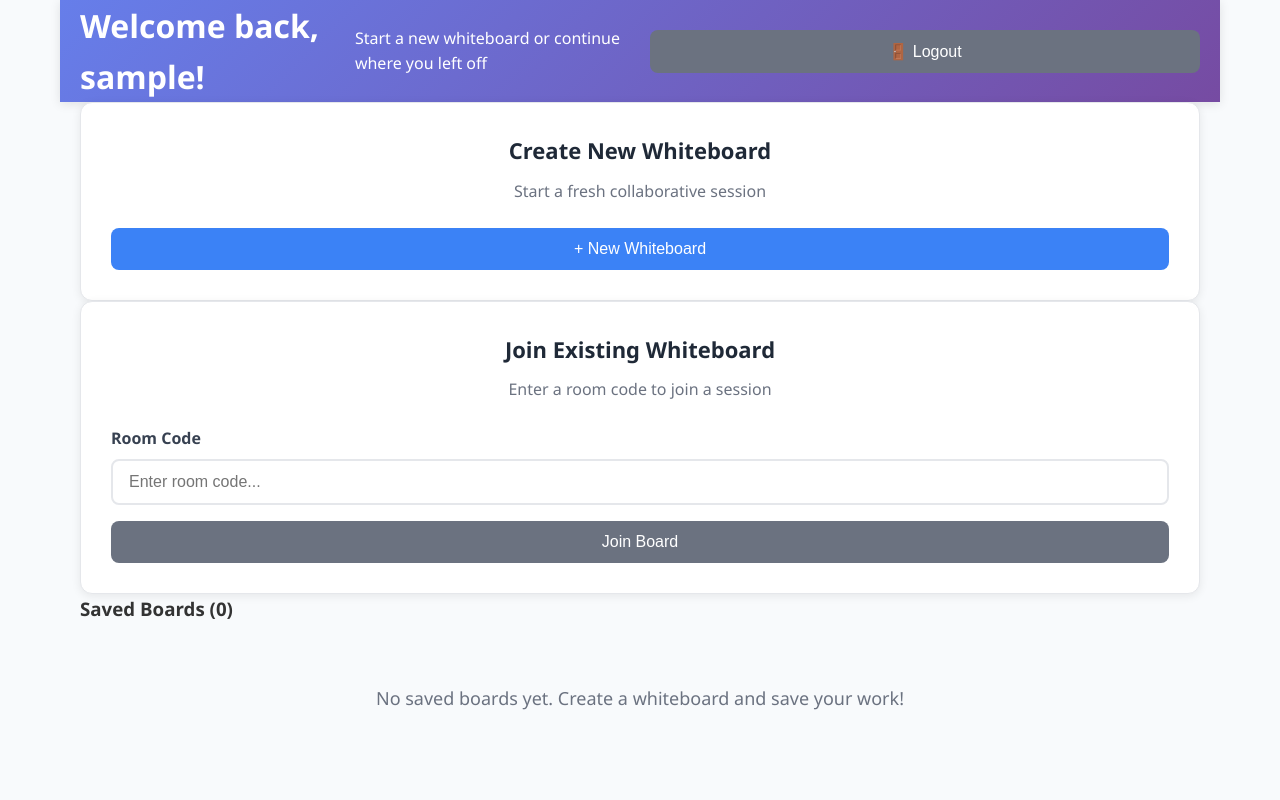
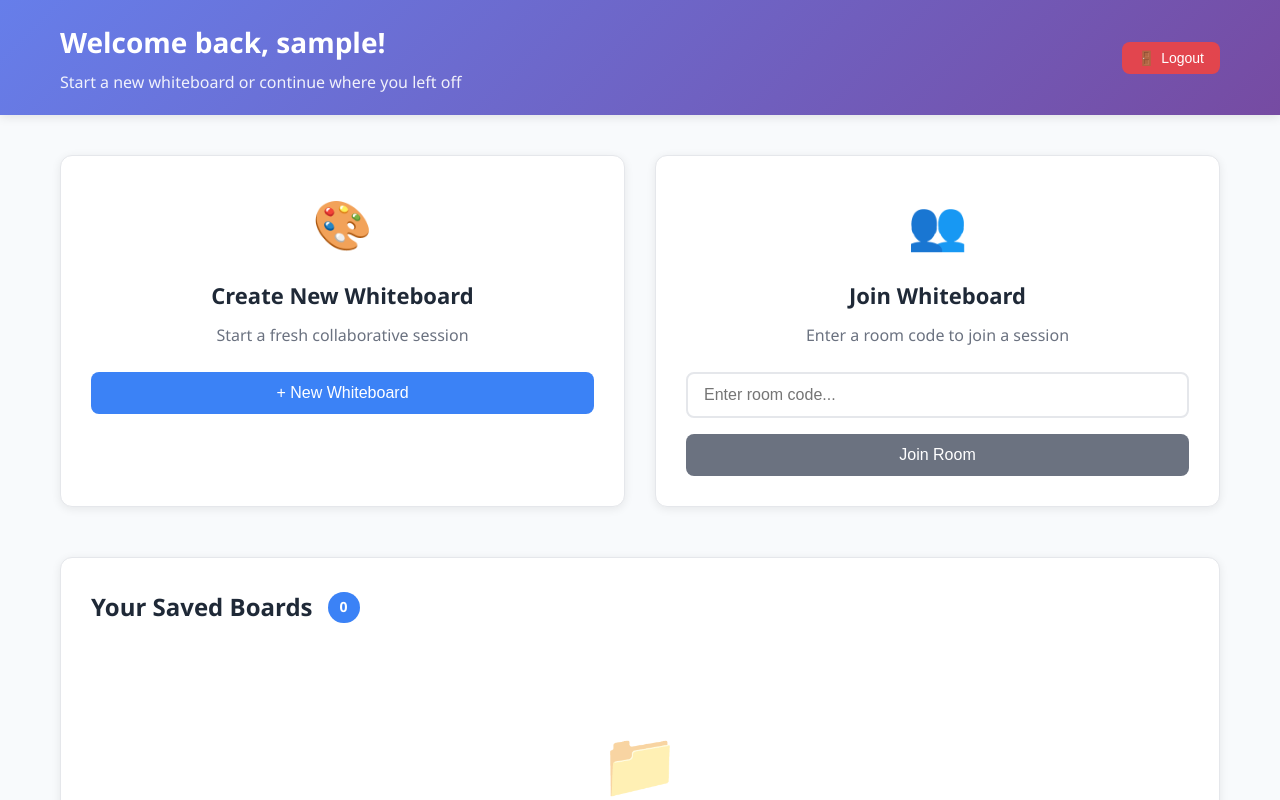
Before and after one commit to heet-sutariya-193/CollabBoard-Real-time-Collaborative-Whiteboard, a React (Create React App) app in the folder collabboard/frontend/: page /dashboard in a window 1280 px wide. Shown: the top 800 px of the page. Built offline with nearby package versions, Linux system fonts and the light colour scheme; sample sign-in values are in the browser's storage.

Commit message:
Refactor Dashboard component layout and styles

```diff
--- a/collabboard/frontend/src/components/Dashboard/DashBoard.js
+++ b/collabboard/frontend/src/components/Dashboard/DashBoard.js
@@ -43,7 +43,6 @@ const Dashboard = () => {
                     username: user?.username || 'Anonymous'
                 });
 
-                // If we have saved board data, pass it to the whiteboard room
                 if (savedBoardData) {
                     navigate(`/whiteboard/${roomCode}`, {
                         state: {
@@ -96,34 +95,34 @@ const Dashboard = () => {
     };
 
     if (!user) {
-        return <div>Loading...</div>;
+        return <div className="loading">Loading...</div>;
     }
 
     return (
-        <div className="dashboard-container">
+        <div className="dashboard">
             <header className="dashboard-header">
-                <div className="container">
-                    <div className="header-content">
-                        <div className="header-left">
+                <div className="dashboard-nav">
+                    <div className="nav-content">
+                        <div className="user-welcome">
                             <h1>Welcome back, {user.username}!</h1>
                             <p>Start a new whiteboard or continue where you left off</p>
                         </div>
-                        <div className="header-right">
                         <button
                             onClick={handleLogout}
-                                className="btn btn-secondary logout-btn"
+                            className="logout-btn"
                         >
-                                🚪 Logout
+                            <span className="logout-icon">🚪</span>
+                            Logout
                         </button>
-                        </div>
                     </div>
                 </div>
             </header>
 
-            <div className="dashboard-content">
-                <div className="container">
-                    <div className="action-cards">
+            <main className="dashboard-main">
+                <div className="dashboard-container">
+                    <div className="quick-actions">
                         <div className="action-card">
+                            <div className="card-icon">🎨</div>
                             <h2>Create New Whiteboard</h2>
                             <p>Start a fresh collaborative session</p>
                             <button
@@ -136,16 +135,13 @@ const Dashboard = () => {
                         </div>
 
                         <div className="action-card">
-                            <h2>Join Existing Whiteboard</h2>
+                            <div className="card-icon">👥</div>
+                            <h2>Join Whiteboard</h2>
                             <p>Enter a room code to join a session</p>
                             <form onSubmit={joinWhiteboard} className="join-form">
                                 <div className="form-group">
-                                    <label htmlFor="roomCode" className="form-label">
-                                        Room Code
-                                    </label>
                                     <input
                                         type="text"
-                                        id="roomCode"
                                         className="form-input"
                                         placeholder="Enter room code..."
                                         value={roomCode}
@@ -154,55 +150,71 @@ const Dashboard = () => {
                                     />
                                 </div>
                                 <button type="submit" className="btn btn-secondary">
-                                    Join Board
+                                    Join Room
                                 </button>
                             </form>
                         </div>
                     </div>
 
-                    <div className="saved-boards">
-                        <h3>Saved Boards ({savedBoards.length})</h3>
+                    <section className="saved-section">
+                        <div className="section-header">
+                            <h3>Your Saved Boards</h3>
+                            <span className="count-badge">{savedBoards.length}</span>
+                        </div>
+
                         {savedBoards.length === 0 ? (
                             <div className="empty-state">
-                                <p>No saved boards yet. Create a whiteboard and save your work!</p>
+                                <div className="empty-icon">📁</div>
+                                <p>No saved boards yet</p>
+                                <p className="empty-subtitle">Create a whiteboard and save your work to see it here!</p>
                             </div>
                         ) : (
                             <div className="boards-grid">
                                 {savedBoards.map((board) => (
                                     <div key={board.id} className="board-card">
-                                        <div className="board-thumbnail">
+                                        <div className="board-preview">
                                             <img
                                                 src={board.thumbnail}
                                                 alt={board.name}
                                                 onClick={() => openSavedBoard(board)}
                                             />
+                                            <div className="board-overlay">
+                                                <button
+                                                    className="btn-preview"
+                                                    onClick={() => openSavedBoard(board)}
+                                                >
+                                                    Open
+                                                </button>
                                             </div>
-                                        <div className="board-info">
+                                        </div>
+                                        <div className="board-details">
                                             <h4>{board.name}</h4>
-                                            <p>Room: {board.roomCode}</p>
-                                            <p>Saved: {new Date(board.savedAt).toLocaleDateString()}</p>
+                                            <div className="board-meta">
+                                                <span>Room: {board.roomCode}</span>
+                                                <span>Saved: {new Date(board.savedAt).toLocaleDateString()}</span>
                                             </div>
                                             <div className="board-actions">
                                                 <button
-                                                className="btn btn-primary btn-sm"
+                                                    className="btn btn-small btn-primary"
                                                     onClick={() => openSavedBoard(board)}
                                                 >
                                                     Open
                                                 </button>
                                                 <button
-                                                className="btn btn-secondary btn-sm"
+                                                    className="btn btn-small btn-outline"
                                                     onClick={() => deleteSavedBoard(board.id)}
                                                 >
                                                     Delete
                                                 </button>
                                             </div>
                                         </div>
+                                    </div>
                                 ))}
                             </div>
                         )}
+                    </section>
                 </div>
-                </div>
-            </div>
+            </main>
         </div>
     );
 };
```
Lines whose indentation alone changed are shown as unchanged.
